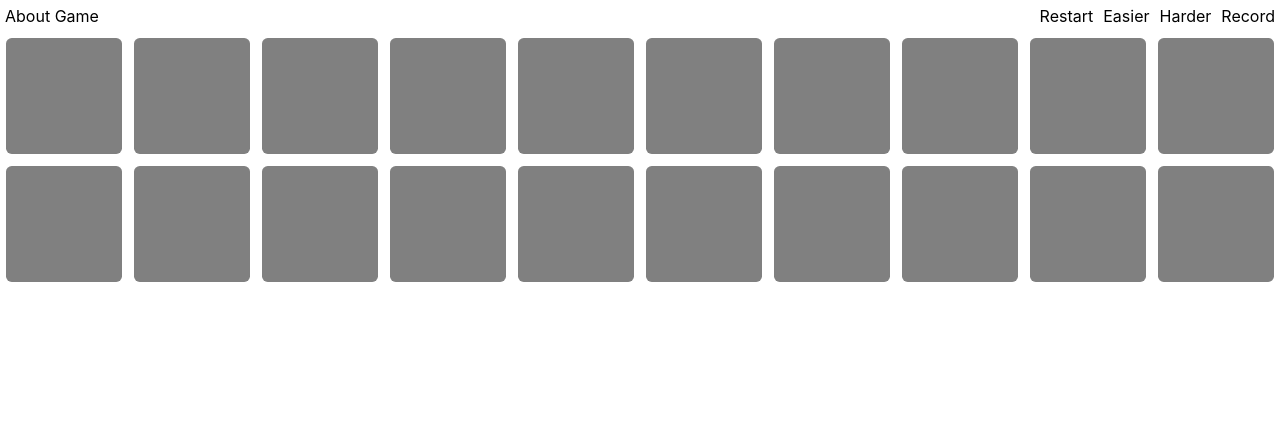
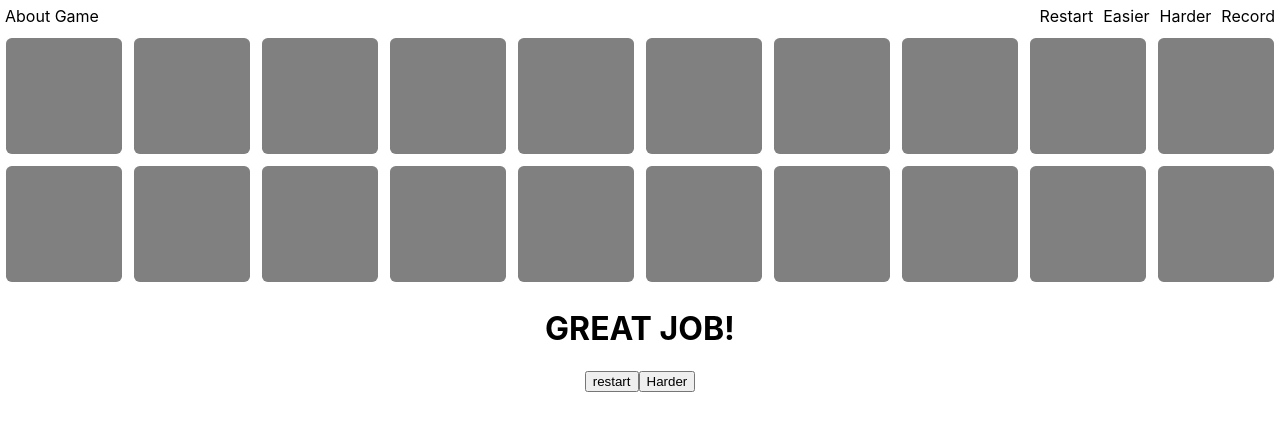
Before and after one commit to yibangchen/react-mini-projects, a React (Create React App) app in the folder memory-game-colors/: page / in a window 1280 px wide. Shown: the top 430 px of the page. Built offline with nearby package versions, Linux system fonts and the light colour scheme.

Commit message:
success section as footer

```diff
--- a/memory-game-colors/src/App.js
+++ b/memory-game-colors/src/App.js
@@ -1,13 +1,32 @@
-import React from 'react';
+import React, { Component } from 'react';
 import Header from './Header';
 import GameBoard from './GameBoard';
+import Success from './Success';
 import './App.css';
 
-const App = () => (
-  <div className="App">
-    <Header />
-    <GameBoard />
-  </div>
-);
+const STATUS = {
+  INPROGRESS: 0,
+  WIN: 1,
+  LOST: 2
+}
 
+class App extends Component {
+
+  constructor(props) {
+    super(props);
+    this.state = {
+      winStatus: STATUS.INPROGRESS
+    }
+  }
+
+  render() {
+    return (
+      <div className="App">
+        <Header />
+        <GameBoard />
+        <Success status={ this.state.winStatus } />
+      </div>
+    );
+  }
+}
 export default App;
--- /dev/null
+++ b/memory-game-colors/src/Success.js
@@ -0,0 +1,14 @@
+import React from 'react';
+import './Success.css';
+
+const Success = (props) => (
+	<div className="Success">
+		<div>
+			<h1>GREAT JOB!</h1>
+			<button>restart</button>
+			<button>Harder</button>
+		</div>
+	</div>
+);
+
+export default Success;
```
Also changed, not shown: memory-game-colors/src/Success.css (added).
